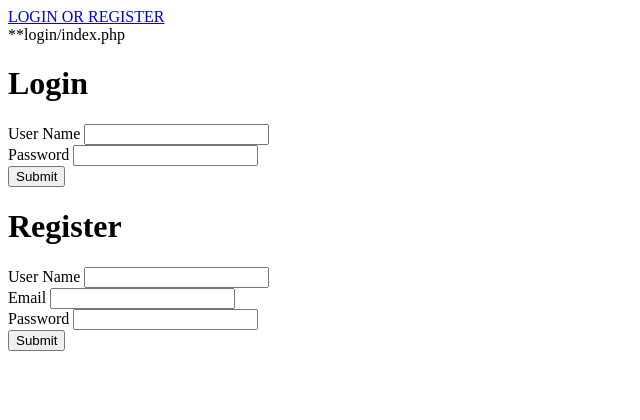
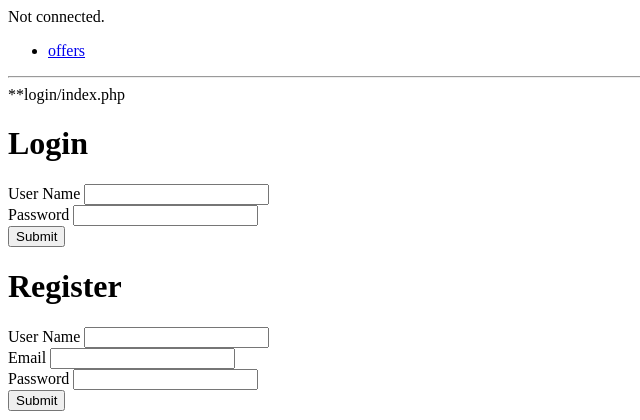
Before and after one commit to Gin-is-not-real/projet_annonces_php, a PHP site: page /index.php?action=login-index in a window 1280 px wide. Shown: the top 420 px of the page, without its empty margins (0-640 px from the left). Run offline with PHP 8.4, Linux system fonts and the light colour scheme.

Commit message:
make the header, that display connection status and nav

```diff
--- a/templates/header.php
+++ b/templates/header.php
@@ -1,16 +1,30 @@
 <?php
+    if(!isset($_SESSION['username'])) {
+        $logInfo = 'Not connected.';
+        if($_GET['action'] != 'login-index' AND $_GET['action'] != 'logout') {
+            $logInfo .=  'Please <a href="index.php?action=login-index">Login or register</a>';
+        }
+    }
+    else {
+        $logInfo = 'Connected as in ' . $_SESSION['username'];
+    }
+
 ?>
 <header>
+    <div id="log-info">
+        <?= $logInfo; ?>
+    </div>
 
-<?php
-    if(isset($_SESSION['username'])) {
-        echo '<div>welcome ' . $_SESSION['username'] . '</div>';
-        echo '<div><a href="index.php?action=logout">LOGOUT</a></div>';
-        echo '<div><a href="index.php?action=offer-index">OFFERS</a></div>';
-        echo '<div><a href="index.php?action=admin">ADMIN</a></div>';
-    }
-    else {
-        echo '<div><a href="index.php?action=login-index">LOGIN OR REGISTER</a></div>';
-    }
-?>
+    <nav>
+        <ul>
+            <li><a href="index.php?action=offer-index">offers</a></li>
+        <?php
+            if(isset($_SESSION['username'])) {
+                echo '<li><a href="index.php?action=admin">admin</a></li>';
+                echo '<li><a href="index.php?action=logout">logout</a></li>';
+            }
+        ?>
+        </ul>
+    </nav>
 </header>
+<hr>
--- a/templates/login/index.php
+++ b/templates/login/index.php
@@ -4,6 +4,7 @@
 ?>
     <main>
         <div class="content">
+
             **login/index.php</br>
 
             <?php include 'templates/_error.php'; ?>
```
